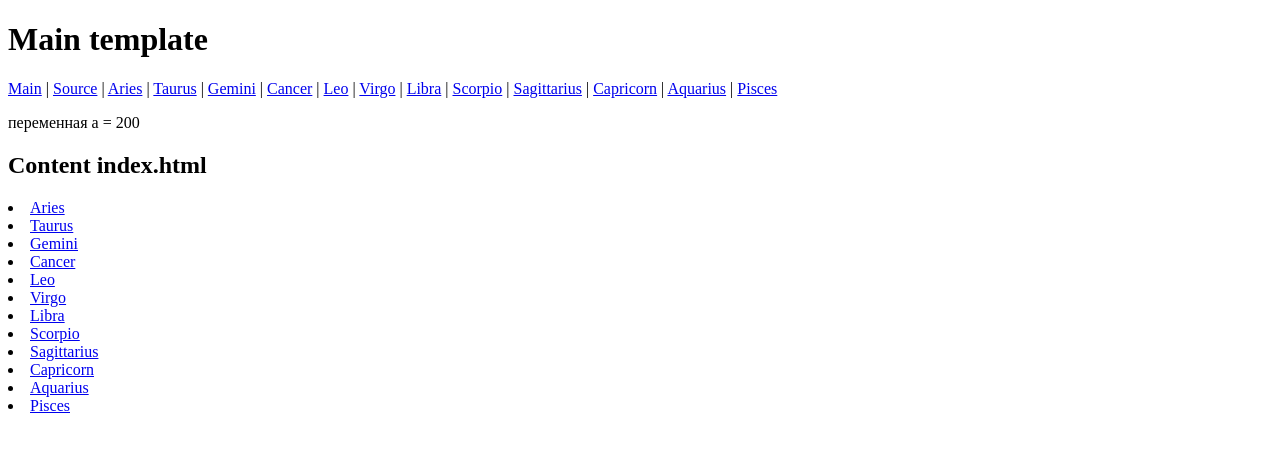
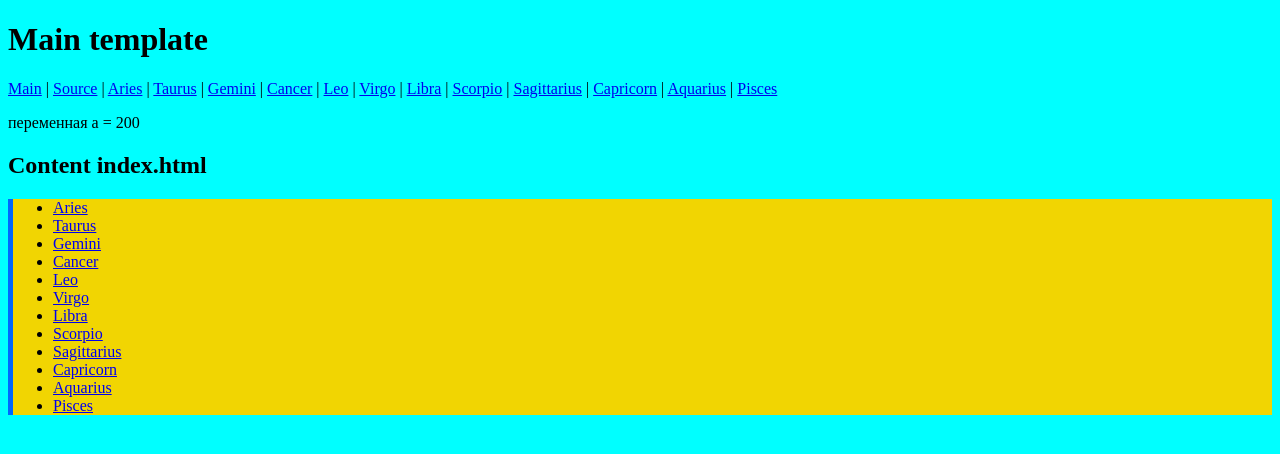
Before and after one commit to msdi00/Djan_step, a Django app: page /horoscope/ in a window 1280 px wide. Shown: the top 454 px of the page. Run offline with Django 4.2, Linux system fonts and the light colour scheme.

Commit message:
static css add and create base template

```diff
--- /dev/null
+++ b/my_page/horoscope/static/horoscope/css/index.css
@@ -0,0 +1,5 @@
+
+ul {
+    border-left: 5px solid #0066ff;
+    background-color: #f1d502;
+}
--- a/my_page/horoscope/templates/horoscope/index.html
+++ b/my_page/horoscope/templates/horoscope/index.html
@@ -1,4 +1,11 @@
 {% extends 'base.html' %}
+
+{% load static %}
+
+{% block css_additional %}
+    <link rel="stylesheet" href="{% static 'horoscope/css/index.css' %}">
+{% endblock %}
+
 
 {% block title %}
     Main menu
@@ -10,11 +17,11 @@
 
     <h2>Content index.html</h2>
 
-    <ui>
+    <ul>
         {% for zodiac in zodiacs%}
         <li><a href="{% url 'name-sign' zodiac=zodiac %}">{{ zodiac|capfirst }}</a></li>
         {# если ставить / в начале href подставляется срузу после доменного имени #}
         {# <b>{{ forloop.counter }}</b>. нумерует при использовании for#}
         {% endfor %}
-    </ui>
+    </ul>
 {% endblock %}
--- a/my_page/horoscope/templates/horoscope/info_zodiac.html
+++ b/my_page/horoscope/templates/horoscope/info_zodiac.html
@@ -1,4 +1,10 @@
 {% extends 'base.html' %}
+
+{% load static %}
+
+{% block css_additional %}
+    <link rel="stylesheet" href="{% static 'horoscope/css/info_zodiac.css' %}">
+{% endblock %}
 
 {% block title %}
     {{ name_zodiac|capfirst }}
--- a/my_page/my_page/settings.py
+++ b/my_page/my_page/settings.py
@@ -121,6 +121,9 @@ USE_TZ = True
 # https://docs.djangoproject.com/en/4.1/howto/static-files/
 
 STATIC_URL = 'static/'
+STATICFILES_DIRS = [
+    BASE_DIR / 'static',
+]
 
 # Default primary key field type
 # https://docs.djangoproject.com/en/4.1/ref/settings/#default-auto-field
--- /dev/null
+++ b/my_page/static/css/base.css
@@ -0,0 +1,4 @@
+
+html {
+    background-color: aqua;
+}
--- a/my_page/templates/base.html
+++ b/my_page/templates/base.html
@@ -1,8 +1,12 @@
+{% load static %}
+
 <!DOCTYPE html>
 <html lang="en">
 <head>
     <meta charset="UTF-8">
     <title>{% block title %} {% endblock %}</title>
+    <link rel="stylesheet" href="{% static 'css/base.css' %}">
+    {% block css_additional %} {% endblock %}
 </head>
 <body>
     <h1>Main template</h1>
```
Also changed, not shown: my_page/horoscope/static/horoscope/css/info_zodiac.css (added, +7 -0 lines).
